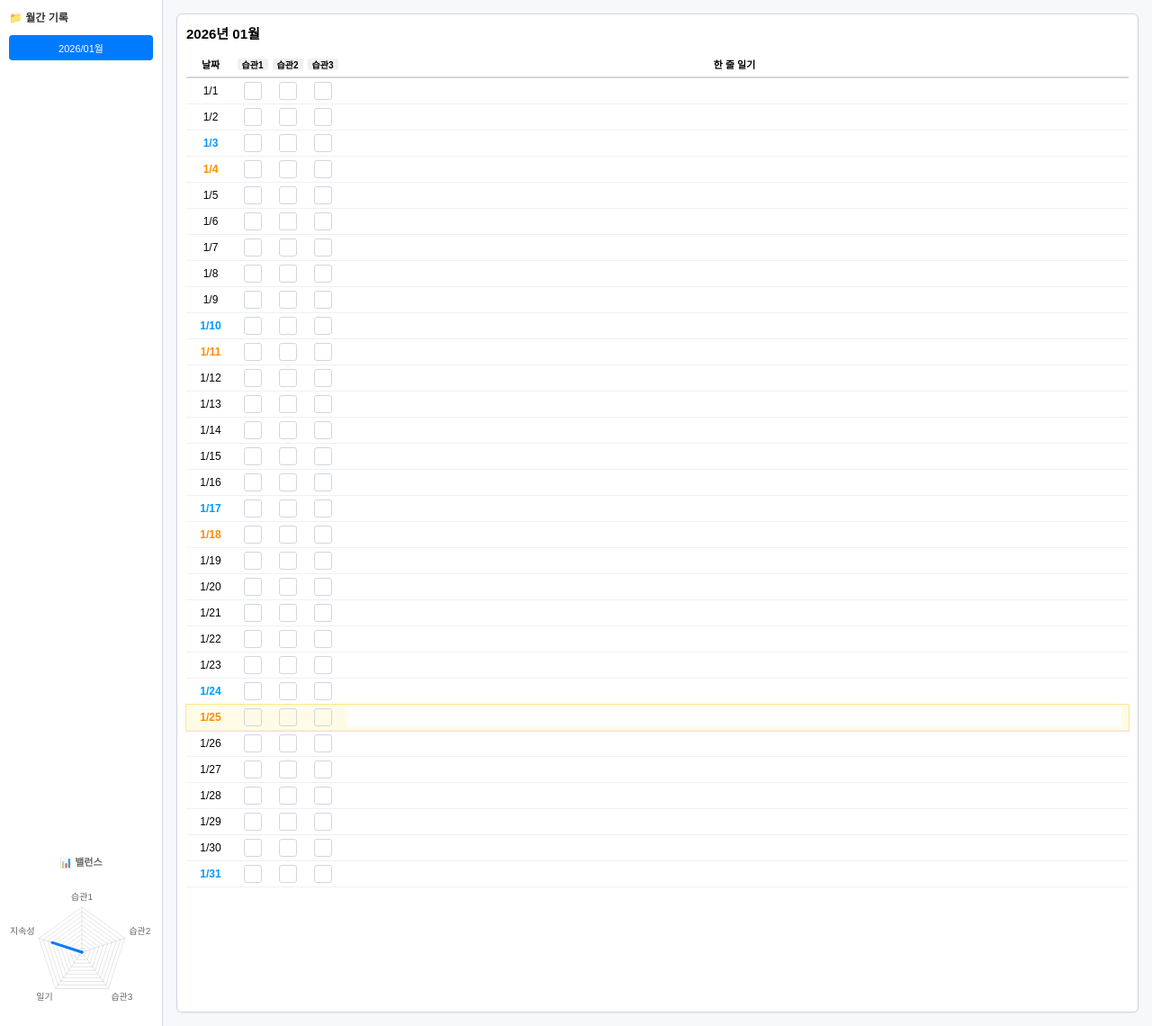
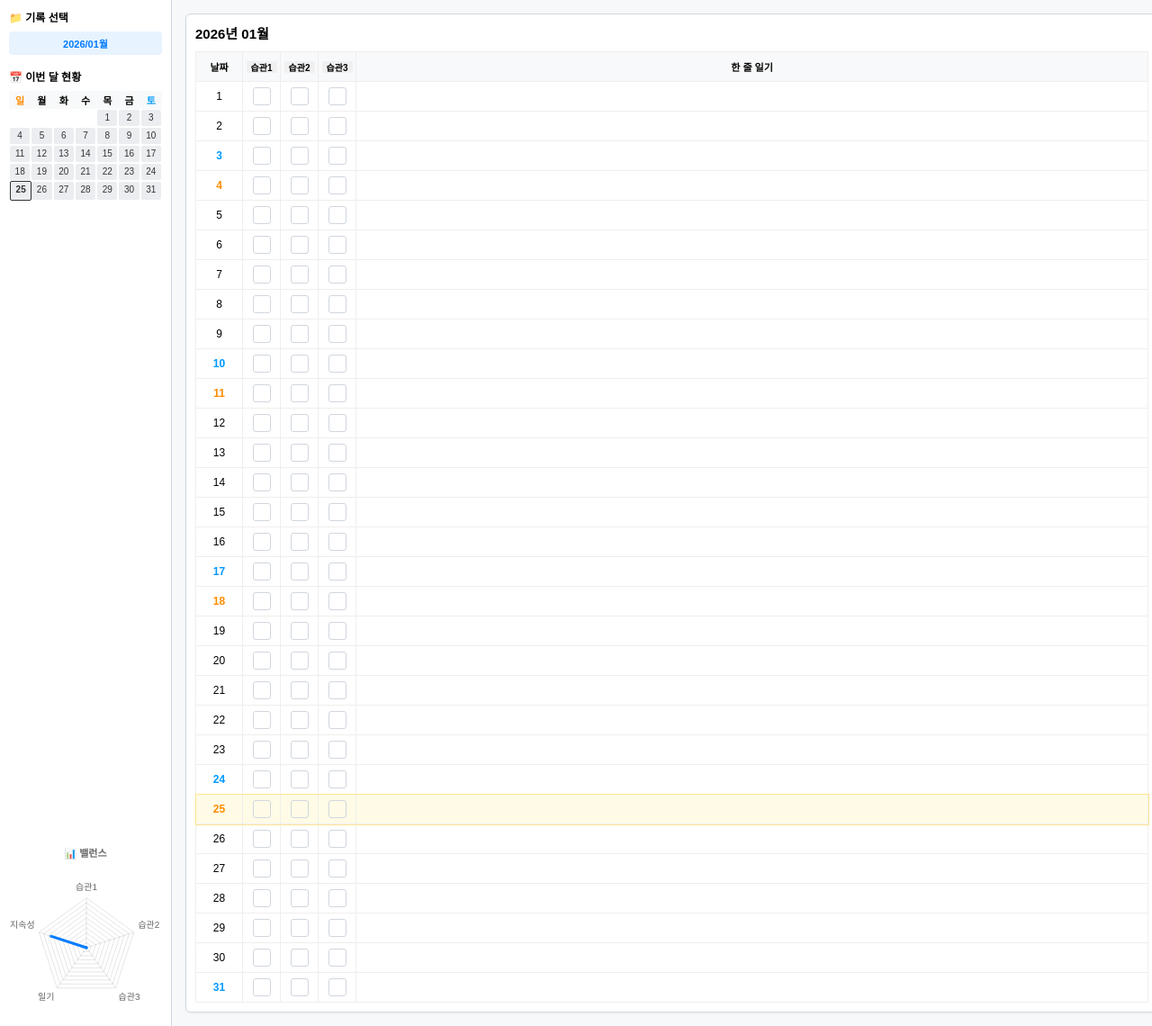
Before and after one commit to gomuhamji-stack/hamji.github.io, a Flask app: page / in a window 1280 px wide. Shown: the whole page at 90% size. Run offline with Flask 3, Linux system fonts and the light colour scheme; data comes from the database, SQL or seed files in the repository; data that the repository does not hold is empty.

Commit message:
GoodHabit : add calandar, add monthly review menu

```diff
--- a/GoodHabit/app.py
+++ b/GoodHabit/app.py
@@ -13,14 +13,15 @@ def get_db_connection():
 
 def init_db():
     conn = get_db_connection()
-    # 습관 기록 테이블
+    # 기존 습관 테이블
     conn.execute('''CREATE TABLE IF NOT EXISTS habits (
         date TEXT PRIMARY KEY, habit1 INTEGER DEFAULT 0, habit2 INTEGER DEFAULT 0,
         habit3 INTEGER DEFAULT 0, diary TEXT DEFAULT '')''')
-    # 설정 테이블 (습관 이름 저장)
-    conn.execute('''CREATE TABLE IF NOT EXISTS settings (
-        key TEXT PRIMARY KEY, value TEXT)''')
-    # 기본값 삽입
+    # 설정 테이블
+    conn.execute('''CREATE TABLE IF NOT EXISTS settings (key TEXT PRIMARY KEY, value TEXT)''')
+    # 월말 총평 테이블 추가
+    conn.execute('''CREATE TABLE IF NOT EXISTS reports (year_month TEXT PRIMARY KEY, content TEXT)''')
+
     conn.execute("INSERT OR IGNORE INTO settings (key, value) VALUES ('h1_name', '습관1')")
     conn.execute("INSERT OR IGNORE INTO settings (key, value) VALUES ('h2_name', '습관2')")
     conn.execute("INSERT OR IGNORE INTO settings (key, value) VALUES ('h3_name', '습관3')")
@@ -35,12 +36,26 @@ def get_all_data(year_month):
     conn = get_db_connection()
     habits = conn.execute("SELECT * FROM habits WHERE date LIKE ?", (f'{year_month}%',)).fetchall()
     settings = conn.execute("SELECT * FROM settings").fetchall()
+    # 총평 데이터 추가 로드
+    report = conn.execute("SELECT content FROM reports WHERE year_month = ?", (year_month,)).fetchone()
     conn.close()
     return jsonify({
         "habits": [dict(h) for h in habits],
-        "settings": {s['key']: s['value'] for s in settings}
+        "settings": {s['key']: s['value'] for s in settings},
+        "report": report['content'] if report else ""
     })
 
+@app.route('/api/save_report', methods=['POST'])
+def save_report():
+    data = request.json
+    conn = get_db_connection()
+    conn.execute("INSERT INTO reports (year_month, content) VALUES (?, ?) ON CONFLICT(year_month) DO UPDATE SET content=excluded.content",
+                 (data['year_month'], data['content']))
+    conn.commit()
+    conn.close()
+    return jsonify({"status": "success"})
+
+# ... 기존 save_habit, save_setting, get_months API는 동일하게 유지 ...
 @app.route('/api/save_habit', methods=['POST'])
 def save_habit():
     data = request.json
--- /dev/null
+++ b/GoodHabit/requirements.txt
@@ -0,0 +1 @@
+flask
--- a/GoodHabit/templates/index.html
+++ b/GoodHabit/templates/index.html
@@ -2,100 +2,85 @@
 <html lang="ko">
 <head>
     <meta charset="UTF-8">
-    <title>GoodHabit Tracker</title>
+    <title>GoodHabit Tracker v3.5</title>
     <script src="https://cdn.jsdelivr.net/npm/chart.js"></script>
     <style>
         :root { --primary: #007bff; --success: #2da44e; --fail: #cf222e; --bg: #f6f8fa; --border: #d0d7de; }
         body { font-family: sans-serif; background: var(--bg); margin: 0; display: flex; height: 100vh; font-size: 12px; }
 
-        /* 1. 사이드바 구성 (메뉴 + 차트 통합) */
-        #sidebar {
-            width: 160px; /* 차트 가독성을 위해 약간 조정 */
-            background: #fff;
-            border-right: 1px solid var(--border);
-            padding: 10px;
-            flex-shrink: 0;
-            display: flex;
-            flex-direction: column;
-            gap: 20px;
-        }
-
-        #main-content { flex: 1; padding: 15px; display: flex; overflow-y: auto; }
+        #sidebar { width: 170px; background: #fff; border-right: 1px solid var(--border); padding: 10px; flex-shrink: 0; display: flex; flex-direction: column; gap: 15px; overflow-y: auto; }
+        #main-content { flex: 1; padding: 15px; display: flex; flex-direction: column; gap: 15px; overflow-y: auto; }
 
         .card { background: white; border-radius: 6px; border: 1px solid var(--border); padding: 10px; box-shadow: 0 1px 3px rgba(0,0,0,0.05); }
-        .table-container { width: 100%; overflow-x: auto; }
+        .table-container { width: 100%; }
 
-        /* 2. 테이블 및 줄간격 최소화 */
-        table { width: 100%; border-collapse: collapse; table-layout: fixed; }
-        th, td {
-            padding: 2px;
-            border-bottom: 1px solid #f0f0f0;
-            height: 24px; /* 줄간격 최소화 */
-            vertical-align: middle;
-            text-align: center;
-            overflow: hidden;
-        }
-        th { background: white; font-size: 11px; border-bottom: 2px solid var(--border); }
+        table { width: 100%; border-collapse: collapse; }
+        th, td { border: 1px solid #eee; padding: 3px; text-align: center; height: 26px; }
+        th { background: #f8f9fa; font-size: 11px; }
 
-        /* 3. 습관 칼럼 고정 너비 (브라우저 확장 시에도 유지) */
-        .col-date { width: 50px; }
-        .col-habit { width: 35px; } /* 습관 박스 사이 간격 최소화 */
-        .col-diary { width: auto; } /* 남는 공간 몰아주기 */
-
-        .sat { color: #0099ff; font-weight: bold; }
-        .sun { color: #ff8c00; font-weight: bold; }
+        .col-date { width: 45px; } .col-habit { width: 35px; }
+        .sat { color: #0099ff; font-weight: bold; } .sun { color: #ff8c00; font-weight: bold; }
         tr.today { background-color: #fffbe6; outline: 1px solid #ffe58f; }
 
-        .habit-box {
-            width: 18px; height: 18px;
-            border: 1px solid var(--border); border-radius: 3px;
-            cursor: pointer; display: flex; align-items: center; justify-content: center;
-            margin: 0 auto; font-size: 10px;
-        }
+        .habit-box { width: 18px; height: 18px; border: 1px solid var(--border); border-radius: 3px; cursor: pointer; display: flex; align-items: center; justify-content: center; margin: 0 auto; font-size: 10px; }
         .habit-box.done { background: var(--success); color: white; border-color: var(--success); }
         .habit-box.fail { color: var(--fail); font-weight: bold; }
 
-        .diary-input { width: 98%; border: 1px solid transparent; padding: 2px; font-size: 12px; outline: none; }
-        .diary-input:focus { border-bottom: 1px solid var(--primary); }
+        .diary-input { width: 95%; border: none; padding: 2px; font-size: 12px; outline: none; background: transparent; }
+        .habit-name-input { width: 30px; border: none; font-weight: bold; text-align: center; font-size: 10px; background: #f0f0f0; border-radius: 2px; }
 
-        /* 습관 이름 입력칸 최소화 */
-        .habit-name-input {
-            width: 30px; border: none; font-weight: bold; text-align: center;
-            font-size: 10px; background: #f0f0f0; border-radius: 2px;
-        }
+        /* 월말 총평 모달 스타일 */
+        #modal-overlay { position: fixed; top: 0; left: 0; width: 100%; height: 100%; background: rgba(0,0,0,0.5); display: none; justify-content: center; align-items: center; z-index: 2000; }
+        .modal-card { background: white; padding: 25px; border-radius: 12px; width: 400px; text-align: center; box-shadow: 0 10px 25px rgba(0,0,0,0.2); }
+        #report-text { width: 100%; height: 100px; margin: 15px 0; padding: 10px; border: 1px solid var(--border); border-radius: 6px; resize: none; font-size: 13px; }
+        .btn-save { background: var(--primary); color: white; border: none; padding: 8px 20px; border-radius: 6px; cursor: pointer; font-weight: bold; }
 
-        .month-item { padding: 6px; cursor: pointer; border-radius: 4px; margin-bottom: 2px; font-size: 11px; text-align: center; }
-        .month-item.active { background: var(--primary); color: white; }
+        /* 하단 총평 표시 영역 */
+        #report-display-area { margin-top: 10px; background: #eef6ff; border: 1px solid #cce3ff; display: none; }
+        #report-display-area h4 { margin: 0 0 5px 0; color: var(--primary); font-size: 13px; }
 
-        #toast {
-            position: fixed; bottom: 20px; left: 50%; transform: translateX(-50%);
-            background: rgba(0,0,0,0.7); color: white; padding: 6px 12px; border-radius: 15px;
-            display: none; font-size: 11px; z-index: 1000;
-        }
+        /* 미니 달력 */
+        .mini-cal { width: 100%; border-collapse: collapse; font-size: 10px; }
+        .mini-cal th, .mini-cal td { border: none; padding: 1px; height: 18px; width: 14.2%; }
+        .cal-day-cell { border-radius: 2px; display: block; width: 100%; height: 100%; line-height: 18px; text-align: center; }
+        .cal-today { border: 1.5px solid #333 !important; font-weight: bold; }
 
-        .sidebar-chart { width: 100%; margin-top: auto; }
-        .sidebar-chart h3 { font-size: 11px; margin-bottom: 5px; color: #666; text-align: center; }
+        .month-item { padding: 5px; cursor: pointer; border-radius: 4px; text-align: center; font-size: 11px; }
+        .month-item.active { background: #e7f3ff; color: var(--primary); font-weight: bold; }
+        #toast { position: fixed; bottom: 20px; left: 50%; transform: translateX(-50%); background: rgba(0,0,0,0.8); color: white; padding: 6px 15px; border-radius: 20px; display: none; z-index: 3000; }
     </style>
 </head>
 <body>
 
-<div id="toast">저장되었습니다</div>
+<div id="toast">저장됨</div>
+
+<div id="modal-overlay">
+    <div class="modal-card">
+        <h2 style="margin: 0;">🎉 한 달 완료!</h2>
+        <p style="color: #666;">이번 달의 성취를 한 문장으로 기록해 보세요.</p>
+        <textarea id="report-text" placeholder="이번 달은 어떤 점이 좋았나요? 다음 달의 다짐은?"></textarea>
+        <button class="btn-save" onclick="saveMonthlyReport()">총평 저장하고 마무리</button>
+    </div>
+</div>
 
 <div id="sidebar">
     <div>
-        <h3 style="margin-top:0; font-size: 12px; color: #333;">📁 월간 기록</h3>
+        <h3 style="margin: 0 0 8px 0; font-size: 12px;">📁 기록 선택</h3>
         <div id="month-list"></div>
     </div>
-
-    <div class="sidebar-chart">
-        <h3>📊 밸런스</h3>
+    <div>
+        <h3 style="margin: 0 0 8px 0; font-size: 12px;">📅 이번 달 현황</h3>
+        <div id="mini-calendar-container"></div>
+    </div>
+    <div style="margin-top: auto;">
+        <h3 style="margin: 0 0 5px 0; font-size: 11px; text-align: center; color: #666;">📊 밸런스</h3>
         <canvas id="radarChart"></canvas>
     </div>
 </div>
 
 <div id="main-content">
     <div class="card table-container">
-        <h2 id="current-month-title" style="margin: 0 0 10px 0; font-size: 15px;">2026년 01월</h2>
+        <h2 id="current-month-title" style="margin: 0 0 10px 0; font-size: 15px;"></h2>
         <table>
             <thead>
                 <tr>
@@ -103,11 +88,16 @@
                     <th class="col-habit"><input class="habit-name-input" id="name-h1" onchange="updateHabitName('h1_name', this.value)"></th>
                     <th class="col-habit"><input class="habit-name-input" id="name-h2" onchange="updateHabitName('h2_name', this.value)"></th>
                     <th class="col-habit"><input class="habit-name-input" id="name-h3" onchange="updateHabitName('h3_name', this.value)"></th>
-                    <th class="col-diary">한 줄 일기</th>
+                    <th>한 줄 일기</th>
                 </tr>
             </thead>
             <tbody id="habit-table-body"></tbody>
         </table>
+    </div>
+
+    <div id="report-display-area" class="card">
+        <h4>📝 이달의 회고</h4>
+        <p id="saved-report-content" style="margin: 5px 0; line-height: 1.5; font-size: 13px;"></p>
     </div>
 </div>
 
@@ -132,12 +122,23 @@
         document.getElementById('name-h1').value = settings.h1_name;
         document.getElementById('name-h2').value = settings.h2_name;
         document.getElementById('name-h3').value = settings.h3_name;
+        document.getElementById('current-month-title').innerText = yearMonth.replace('-', '년 ') + '월';
 
-        document.getElementById('current-month-title').innerText = yearMonth.replace('-', '년 ') + '월';
         renderTable(yearMonth);
         updateChart();
+        renderMiniCalendar(yearMonth);
+
+        // 총평 로드 및 표시
+        const displayArea = document.getElementById('report-display-area');
+        if (data.report) {
+            displayArea.style.display = 'block';
+            document.getElementById('saved-report-content').innerText = data.report;
+        } else {
+            displayArea.style.display = 'none';
+        }
     }
 
+    // ... 기존 loadMonthList, renderTable 은 동일하게 유지 ...
     async function loadMonthList() {
         const res = await fetch('/api/get_months');
         const months = await res.json();
@@ -164,20 +165,15 @@
         const todayStr = new Date().toLocaleDateString('sv-SE');
 
         for (let d = 1; d <= daysInMonth; d++) {
-            const dateObj = new Date(year, month - 1, d);
-            const dayOfWeek = dateObj.getDay();
             const dateStr = `${year}-${String(month).padStart(2, '0')}-${String(d).padStart(2, '0')}`;
             const dayData = habitData[dateStr] || { habit1: 0, habit2: 0, habit3: 0, diary: '' };
-
+            const dayOfWeek = new Date(year, month - 1, d).getDay();
             const tr = document.createElement('tr');
             if (dateStr === todayStr) tr.className = 'today';
-
-            let dayClass = '';
-            if (dayOfWeek === 6) dayClass = 'sat';
-            if (dayOfWeek === 0) dayClass = 'sun';
+            const dayClass = dayOfWeek === 6 ? 'sat' : (dayOfWeek === 0 ? 'sun' : '');
 
             tr.innerHTML = `
-                <td class="${dayClass}">${month}/${d}</td>
+                <td class="${dayClass}">${d}</td>
                 <td><div class="habit-box ${dayData.habit1==1?'done':dayData.habit1==2?'fail':''}" onclick="toggleHabit('${dateStr}',1)">${dayData.habit1==2?'X':''}</div></td>
                 <td><div class="habit-box ${dayData.habit2==1?'done':dayData.habit2==2?'fail':''}" onclick="toggleHabit('${dateStr}',2)">${dayData.habit2==2?'X':''}</div></td>
                 <td><div class="habit-box ${dayData.habit3==1?'done':dayData.habit3==2?'fail':''}" onclick="toggleHabit('${dateStr}',3)">${dayData.habit3==2?'X':''}</div></td>
@@ -188,74 +184,87 @@
         }
     }
 
+    function renderMiniCalendar(yearMonth) {
+        const container = document.getElementById('mini-calendar-container');
+        const [year, month] = yearMonth.split('-').map(Number);
+        const firstDay = new Date(year, month - 1, 1).getDay();
+        const daysInMonth = new Date(year, month, 0).getDate();
+        const todayStr = new Date().toLocaleDateString('sv-SE');
+        let html = '<table class="mini-cal"><thead><tr><th class="sun">일</th><th>월</th><th>화</th><th>수</th><th>목</th><th>금</th><th class="sat">토</th></tr></thead><tbody><tr>';
+        for (let i = 0; i < firstDay; i++) html += '<td></td>';
+        for (let d = 1; d <= daysInMonth; d++) {
+            if ((firstDay + d - 1) % 7 === 0 && d !== 1) html += '</tr><tr>';
+            const dateStr = `${year}-${String(month).padStart(2, '0')}-${String(d).padStart(2, '0')}`;
+            const dayData = habitData[dateStr] || { habit1: 0, habit2: 0, habit3: 0 };
+            const count = (dayData.habit1 === 1 ? 1 : 0) + (dayData.habit2 === 1 ? 1 : 0) + (dayData.habit3 === 1 ? 1 : 0);
+            let bgColor = '#ebedf0'; let textColor = '#333';
+            if (count === 3) { bgColor = '#2da44e'; textColor = '#fff'; }
+            else if (count === 2) { bgColor = '#9be9a8'; textColor = '#000'; }
+            else if (count === 1) { bgColor = '#ffee4a'; textColor = '#000'; }
+            const todayClass = dateStr === todayStr ? 'cal-today' : '';
+            html += `<td><span class="cal-day-cell ${todayClass}" style="background:${bgColor}; color:${textColor};">${d}</span></td>`;
+        }
+        html += '</tr></tbody></table>';
+        container.innerHTML = html;
+    }
+
+    // 4. 월말 체크 및 모달 표시 로직
+    async function saveDiary(date, text) {
+        if (!habitData[date]) habitData[date] = { date, habit1:0, habit2:0, habit3:0, diary:'' };
+        habitData[date].diary = text;
+        await save(habitData[date]);
+
+        // 오늘이 월말인지 확인
+        const dateObj = new Date(date);
+        const lastDay = new Date(dateObj.getFullYear(), dateObj.getMonth() + 1, 0).getDate();
+        if (dateObj.getDate() === lastDay && text.length > 2) {
+            document.getElementById('modal-overlay').style.display = 'flex';
+        }
+        updateChart();
+    }
+
+    async function saveMonthlyReport() {
+        const content = document.getElementById('report-text').value;
+        if (!content) return alert("총평을 입력해 주세요.");
+
+        await fetch('/api/save_report', {
+            method: 'POST',
+            headers: { 'Content-Type': 'application/json' },
+            body: JSON.stringify({ year_month: currentMonth, content })
+        });
+
+        document.getElementById('modal-overlay').style.display = 'none';
+        loadAllData(currentMonth); // 즉시 하단에 표시되도록 리로드
+    }
+
+    // ... 기존 toggleHabit, save, updateChart 등은 동일 ...
     async function toggleHabit(date, num) {
         if (!habitData[date]) habitData[date] = { date, habit1:0, habit2:0, habit3:0, diary:'' };
         habitData[date][`habit${num}`] = (habitData[date][`habit${num}`] + 1) % 3;
         await save(habitData[date]);
-        renderTable(currentMonth);
-        updateChart();
+        loadAllData(currentMonth);
     }
-
-    async function saveDiary(date, text) {
-        if (!habitData[date]) habitData[date] = { date, habit1:0, habit2:0, habit3:0, diary:'' };
-        habitData[date].diary = text;
-        await save(habitData[date]);
-        updateChart();
-    }
-
-    async function updateHabitName(key, value) {
-        await fetch('/api/save_setting', {
-            method: 'POST',
-            headers: { 'Content-Type': 'application/json' },
-            body: JSON.stringify({ key, value })
-        });
-        showToast();
-        updateChart();
-    }
-
     async function save(data) {
         await fetch('/api/save_habit', { method: 'POST', headers: { 'Content-Type': 'application/json' }, body: JSON.stringify(data) });
         showToast();
     }
-
     function showToast() {
-        const t = document.getElementById('toast');
-        t.style.display = 'block';
-        setTimeout(() => { t.style.display = 'none'; }, 1000);
+        const t = document.getElementById('toast'); t.style.display = 'block';
+        setTimeout(() => { t.style.display = 'none'; }, 800);
     }
-
     function updateChart() {
         const values = Object.values(habitData);
         const calc = (num) => (values.filter(v => v[`habit${num}`] === 1).length / 31) * 100;
         const dRate = (values.filter(v => v.diary.length > 0).length / 31) * 100;
-        const dataSet = [calc(1), calc(2), calc(3), dRate, 70];
-
-        const labels = [
-            document.getElementById('name-h1').value,
-            document.getElementById('name-h2').value,
-            document.getElementById('name-h3').value,
-            '일기', '지속성'
-        ];
-
+        const dataSet = [calc(1), calc(2), calc(3), dRate, 75];
+        const labels = [document.getElementById('name-h1').value, document.getElementById('name-h2').value, document.getElementById('name-h3').value, '일기', '지속성'];
         if (radarChart) {
-            radarChart.data.labels = labels;
-            radarChart.data.datasets[0].data = dataSet;
-            radarChart.update();
+            radarChart.data.labels = labels; radarChart.data.datasets[0].data = dataSet; radarChart.update();
         } else {
             const ctx = document.getElementById('radarChart');
-            radarChart = new Chart(ctx, {
-                type: 'radar',
-                data: {
-                    labels: labels,
-                    datasets: [{ label: '달성도', data: dataSet, backgroundColor: 'rgba(0,123,255,0.1)', borderColor: '#007bff', pointRadius: 1 }]
-                },
-                options: {
-                    responsive: true,
-                    maintainAspectRatio: true,
-                    scales: { r: { suggestedMin: 0, suggestedMax: 100, ticks: { display: false } } },
-                    plugins: { legend: { display: false } }
-                }
-            });
+            radarChart = new Chart(ctx, { type: 'radar', data: {
+                labels: labels, datasets: [{ label: '달성도', data: dataSet, backgroundColor: 'rgba(0,123,255,0.1)', borderColor: '#007bff', pointRadius: 1 }]
+            }, options: { responsive: true, scales: { r: { suggestedMin: 0, suggestedMax: 100, ticks: { display: false } } }, plugins: { legend: { display: false } } } });
         }
     }
 </script>
```
Also changed, not shown: GoodHabit/README.md (added).
